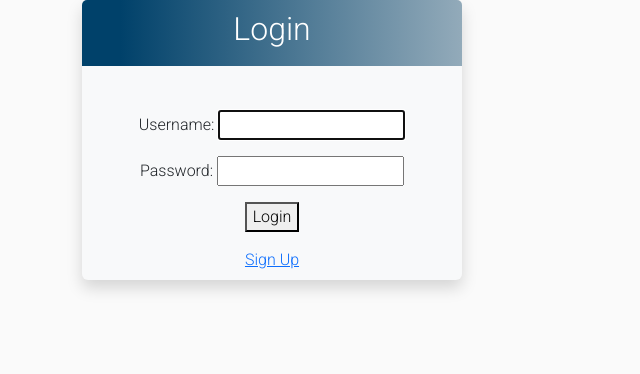
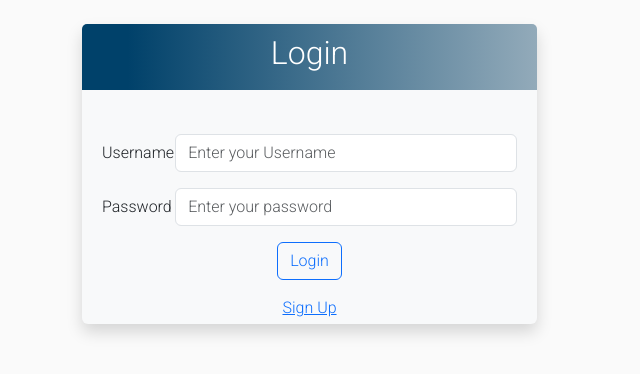
Before and after one commit to amirbaa1/TODO_DJ, a Django app: page /accounts/login/ in a window 1280 px wide. Shown: the top 374 px of the page, without its empty margins (0-640 px from the left). Run offline with Django 4.2, Linux system fonts and the light colour scheme.

Commit message:
form css

```diff
--- a/accounts/views.py
+++ b/accounts/views.py
@@ -5,13 +5,14 @@ from django.shortcuts import render
 from django.urls import reverse_lazy
 from django.views.generic import CreateView, FormView
 from django.contrib import messages
+from accounts.forms import SignUpForms
 
 
 class SignUpView(SuccessMessageMixin, FormView):
     success_url = reverse_lazy('home')
     success_message = 'ثبت نام با موفقیت انجام شد'
     template_name = 'registration/signup.html'
-    form_class = UserCreationForm
+    form_class = SignUpForms
     redirect_authenticated_user = True
 
     def form_valid(self, form):
--- a/templates/create.html
+++ b/templates/create.html
@@ -12,11 +12,11 @@
                 </a>
             </div>
             <br>
-            <div style="text-align: center">
+            <div style="text-align: center; padding: 20px">
                 <form action="" method="post">
                     {% csrf_token %}
                     {{ form.as_p }}
-                    <input type="submit" value="Update">
+                    <button type="submit" class="btn btn-outline-primary">Add TODO</button>
                 </form>
             </div>
         </div>
--- a/templates/registration/login.html
+++ b/templates/registration/login.html
@@ -1,18 +1,34 @@
 {% extends 'base.html' %}
 {% block content %}
+    <br>
     <div class="d-flex justify-content-xxl-center">
-        <div class="shadow bg-body-tertiary rounded" style="text-align: center;width: 380px; height: 280px;">
+        <div class="shadow bg-body-tertiary rounded" style="text-align: center;width: 455px; height: 300px;">
             <div class="header-bar">
                 <h2>Login</h2>
             </div>
             <br>
             <div style="padding: 20px">
-                <form method="post">
+                <form method="post" action="{% url 'login' %}">
                     {% csrf_token %}
-                    {{ form.as_p }}
-                    <button type="submit">Login</button>
+                    <div class="mb-3 row">
+                        <label for="inputUsername" class="col-sm-2 col-form-label">Username </label>
+
+                        <div class="col-sm-10">
+                        <input type="text" class="form-control" name="username" id="inputUsername" placeholder="Enter your Username">
+                        </div>
+                    </div>
+
+                    <div class="mb-3 row">
+                        <label for="inputPassword" class="col-sm-2 col-form-label">Password </label>
+                        <div class="col-sm-10">
+                            <input type="password" class="form-control" id="inputPassword" name="password"
+                                   placeholder="Enter your password">
+                        </div>
+                    </div>
+
+                    <button type="submit" class="btn btn-outline-primary">Login</button>
                 </form>
-                <a href="{% url 'signup' %}">Sign Up</a>
+                <a class="link-opacity-25-hover" href="{% url 'signup' %}">Sign Up</a>
             </div>
         </div>
     </div>
```
Also changed, not shown: accounts/forms.py (added, +17 -0 lines), templates/registration/signup.html (+6 -3 lines), todo/forms.py (added, +11 -0 lines), todo/views.py (+10 -6 lines), db.sqlite3.
